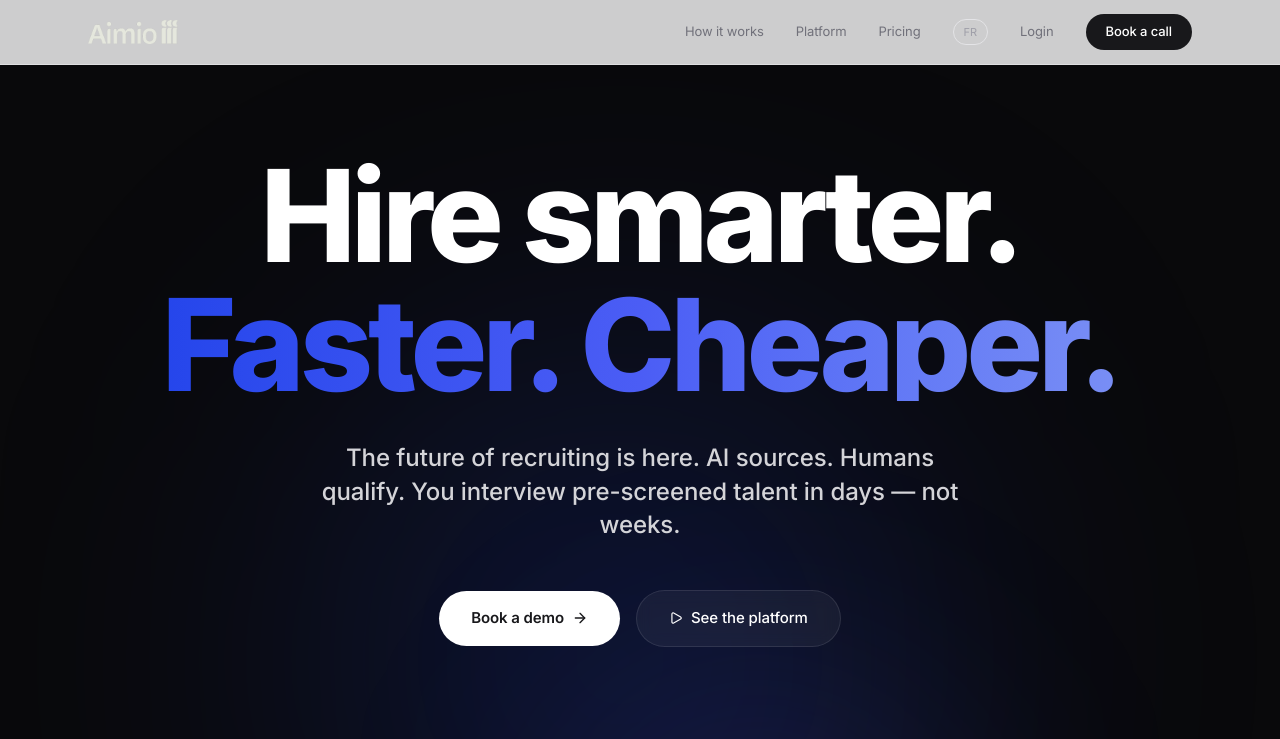
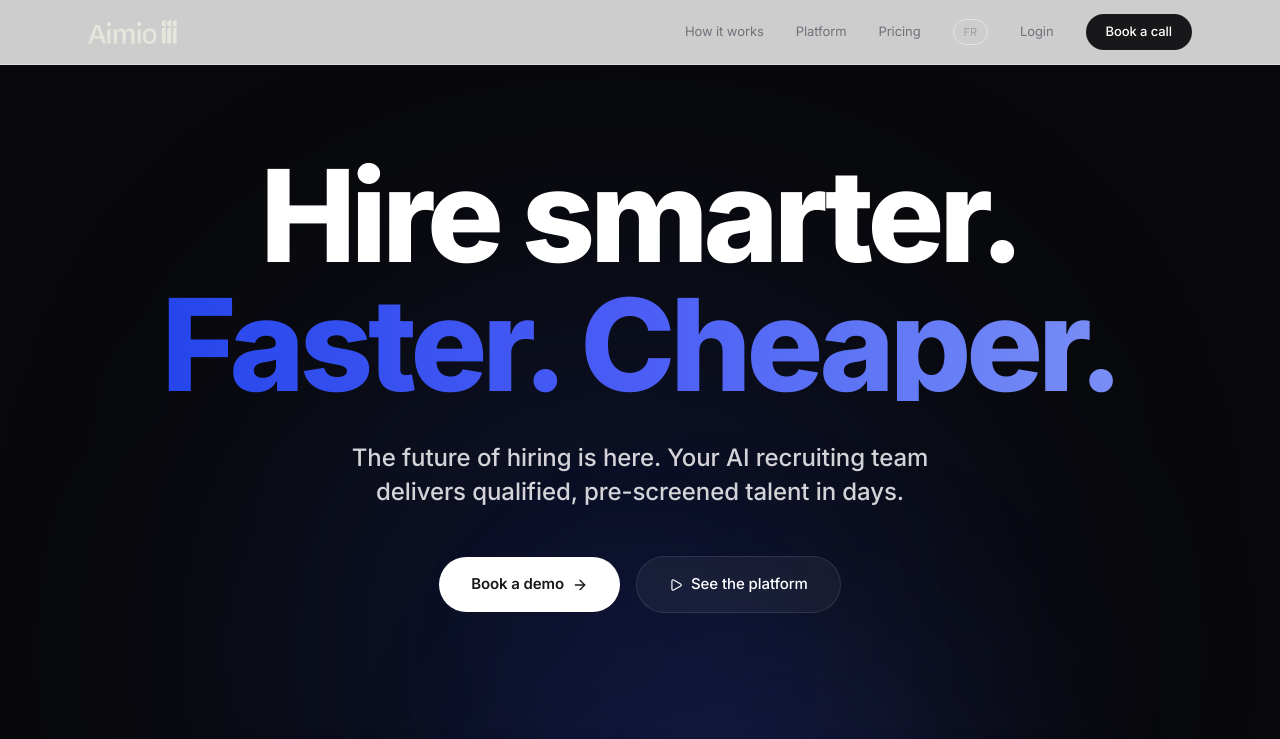
Before and after one commit to Aimio-virtual-recruiter/aimio-client-portal, a Next.js app: page / in a window 1280 px wide. Shown: the top 739 px of the page. Built offline with nearby package versions, Linux system fonts and the light colour scheme.

Commit message:
copy: update hero subtitle per user wording
EN: 'The future of hiring is here. Your AI recruiting team delivers qualified, pre-screened talent in days.'
FR: 'Le futur du recrutement est ici. Votre équipe de recrutement IA vous livre des talents qualifiés et pré-filtrés en quelques jours.'

```diff
--- a/src/app/landing/page.tsx
+++ b/src/app/landing/page.tsx
@@ -860,7 +860,7 @@ const en = {
     badge: "The future of recruiting is here",
     line1: "Hire smarter.",
     line2: "Faster. Cheaper.",
-    subtitle: "The future of recruiting is here. AI sources. Humans qualify. You interview pre-screened talent in days — not weeks.",
+    subtitle: "The future of hiring is here. Your AI recruiting team delivers qualified, pre-screened talent in days.",
     cta: "Book a demo",
     demo: "See the platform",
   },
@@ -965,7 +965,7 @@ const fr = {
     badge: "Le futur du recrutement est ici",
     line1: "Recrutez mieux.",
     line2: "Plus vite. Moins cher.",
-    subtitle: "Le futur du recrutement est ici. L\u2019IA source. Les humains qualifient. Vous interviewez des talents pr\u00e9-qualifi\u00e9s en quelques jours \u2014 pas des semaines.",
+    subtitle: "Le futur du recrutement est ici. Votre \u00e9quipe de recrutement IA vous livre des talents qualifi\u00e9s et pr\u00e9-filtr\u00e9s en quelques jours.",
     cta: "R\u00e9server une d\u00e9mo",
     demo: "Voir la plateforme",
   },
--- a/src/app/page.tsx
+++ b/src/app/page.tsx
@@ -860,7 +860,7 @@ const en = {
     badge: "The future of recruiting is here",
     line1: "Hire smarter.",
     line2: "Faster. Cheaper.",
-    subtitle: "The future of recruiting is here. AI sources. Humans qualify. You interview pre-screened talent in days — not weeks.",
+    subtitle: "The future of hiring is here. Your AI recruiting team delivers qualified, pre-screened talent in days.",
     cta: "Book a demo",
     demo: "See the platform",
   },
@@ -965,7 +965,7 @@ const fr = {
     badge: "Le futur du recrutement est ici",
     line1: "Recrutez mieux.",
     line2: "Plus vite. Moins cher.",
-    subtitle: "Le futur du recrutement est ici. L\u2019IA source. Les humains qualifient. Vous interviewez des talents pr\u00e9-qualifi\u00e9s en quelques jours \u2014 pas des semaines.",
+    subtitle: "Le futur du recrutement est ici. Votre \u00e9quipe de recrutement IA vous livre des talents qualifi\u00e9s et pr\u00e9-filtr\u00e9s en quelques jours.",
     cta: "R\u00e9server une d\u00e9mo",
     demo: "Voir la plateforme",
   },
```
